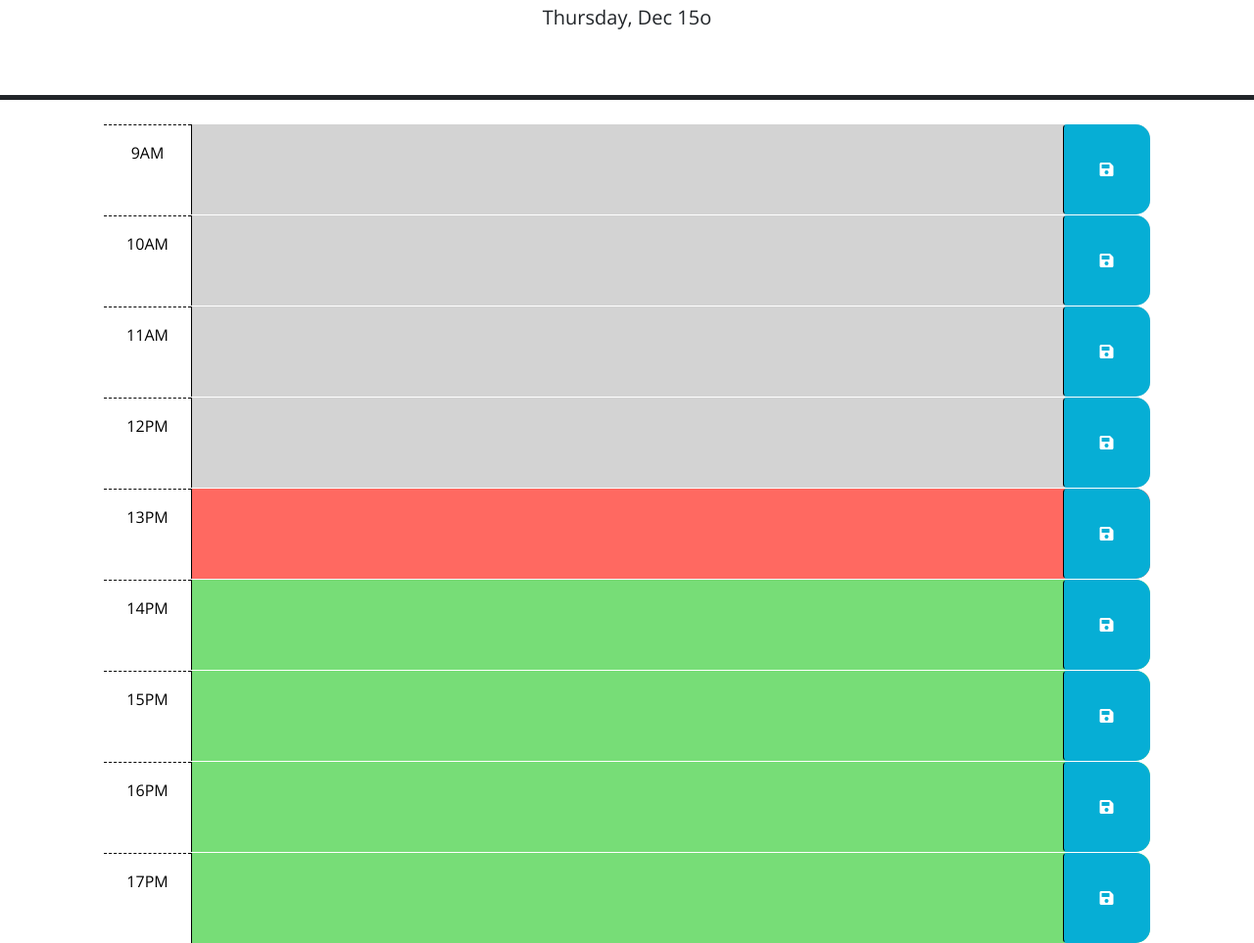
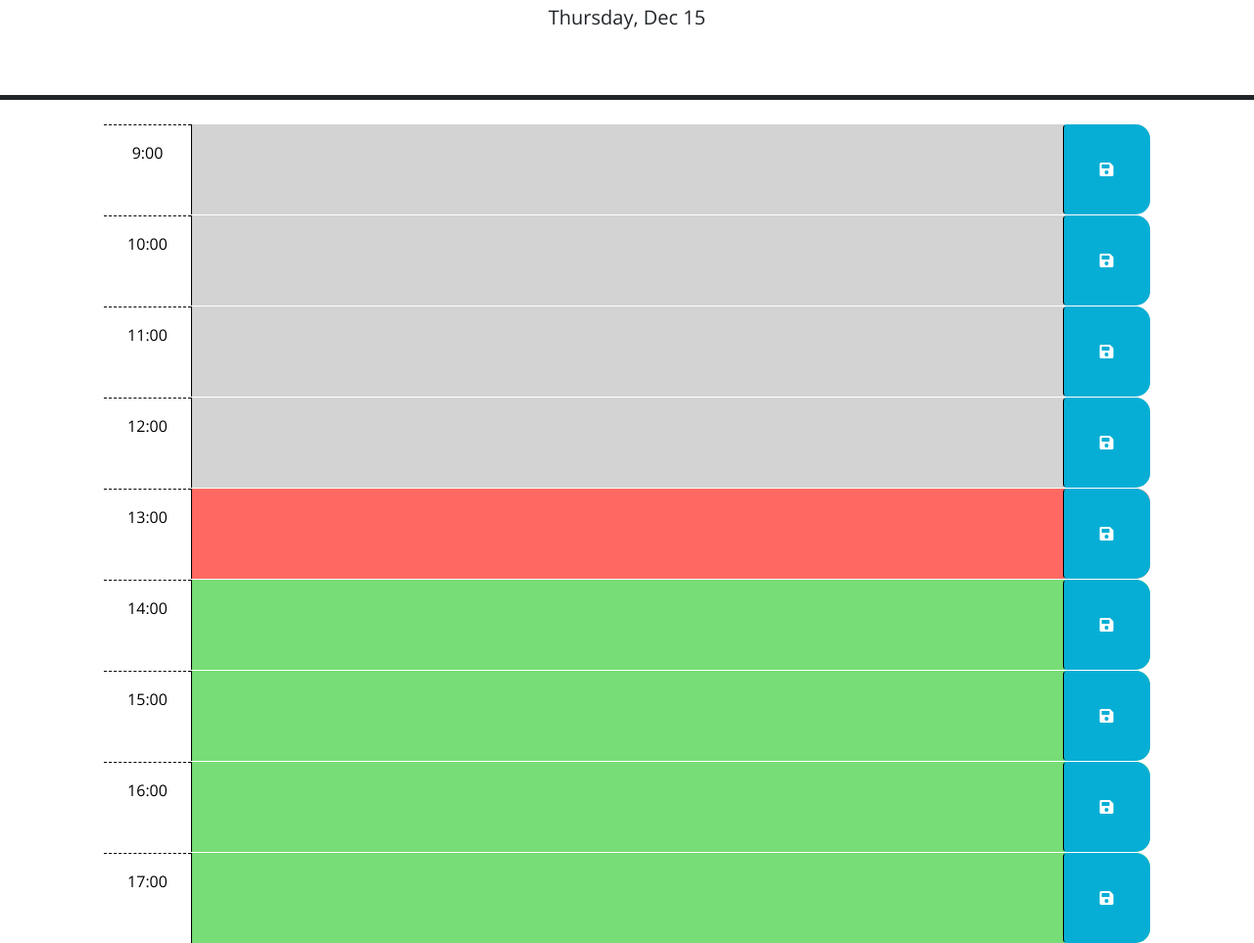
Before and after one commit to Pia-Fierro/work-day-scheduler-pia, a plain HTML site: page index.html in a window 1280 px wide. Shown: the part 176-1139 px from the top of the page at 98% size. Drawn offline with nearby package versions, Linux system fonts and the light colour scheme.

Commit message:
Readme file updated (link to app and screenshot)

```diff
--- a/assets/js/script.js
+++ b/assets/js/script.js
@@ -42,8 +42,11 @@ $('.saveBtn').click(function(){
   }
 )
 
-//code to display current date in top of website. Format Do is not working
-$('#currentDay').text(currentDay.format('dddd, MMM Do'))
+//code to display current date in top of website.
+$('#currentDay').text(currentDay.format('dddd, MMM D'))
+
+//Format Do is not working
+//$('#currentDay').text(currentDay.format('dddd, MMM Do'))
 
 }
 
--- a/index.html
+++ b/index.html
@@ -21,7 +21,7 @@
     <div class="container-lg px-5">
 
       <div id="9" class="row time-block">
-        <div class="col-2 col-md-1 hour text-center py-3">9AM</div>
+        <div class="col-2 col-md-1 hour text-center py-3">9:00</div>
         <textarea class="col-8 col-md-10 description" rows="3"> </textarea>
         <button class="btn saveBtn col-2 col-md-1" aria-label="save">
           <i class="fas fa-save" aria-hidden="true"></i>
@@ -30,7 +30,7 @@
 
 
       <div id="10" class="row time-block">
-        <div class="col-2 col-md-1 hour text-center py-3">10AM</div>
+        <div class="col-2 col-md-1 hour text-center py-3">10:00</div>
         <textarea class="col-8 col-md-10 description" rows="3"> </textarea>
         <button class="btn saveBtn col-2 col-md-1" aria-label="save">
           <i class="fas fa-save" aria-hidden="true"></i>
@@ -39,7 +39,7 @@
 
 
       <div id="11" class="row time-block">
-        <div class="col-2 col-md-1 hour text-center py-3">11AM</div>
+        <div class="col-2 col-md-1 hour text-center py-3">11:00</div>
         <textarea class="col-8 col-md-10 description" rows="3"> </textarea>
         <button class="btn saveBtn col-2 col-md-1" aria-label="save">
           <i class="fas fa-save" aria-hidden="true"></i>
@@ -47,7 +47,7 @@
       </div>
 
       <div id="12" class="row time-block">
-        <div class="col-2 col-md-1 hour text-center py-3">12PM</div>
+        <div class="col-2 col-md-1 hour text-center py-3">12:00</div>
         <textarea class="col-8 col-md-10 description" rows="3"> </textarea>
         <button class="btn saveBtn col-2 col-md-1" aria-label="save">
           <i class="fas fa-save" aria-hidden="true"></i>
@@ -55,7 +55,7 @@
       </div>
 
       <div id="13" class="row time-block">
-        <div class="col-2 col-md-1 hour text-center py-3">13PM</div>
+        <div class="col-2 col-md-1 hour text-center py-3">13:00</div>
         <textarea class="col-8 col-md-10 description" rows="3"> </textarea>
         <button class="btn saveBtn col-2 col-md-1" aria-label="save">
           <i class="fas fa-save" aria-hidden="true"></i>
@@ -63,7 +63,7 @@
       </div>
 
       <div id="14" class="row time-block">
-        <div class="col-2 col-md-1 hour text-center py-3">14PM</div>
+        <div class="col-2 col-md-1 hour text-center py-3">14:00</div>
         <textarea class="col-8 col-md-10 description" rows="3"> </textarea>
         <button class="btn saveBtn col-2 col-md-1" aria-label="save">
           <i class="fas fa-save" aria-hidden="true"></i>
@@ -71,7 +71,7 @@
       </div>
 
       <div id="15" class="row time-block">
-        <div class="col-2 col-md-1 hour text-center py-3">15PM</div>
+        <div class="col-2 col-md-1 hour text-center py-3">15:00</div>
         <textarea class="col-8 col-md-10 description" rows="3"> </textarea>
         <button class="btn saveBtn col-2 col-md-1" aria-label="save">
           <i class="fas fa-save" aria-hidden="true"></i>
@@ -79,7 +79,7 @@
       </div>
 
       <div id="16" class="row time-block">
-        <div class="col-2 col-md-1 hour text-center py-3">16PM</div>
+        <div class="col-2 col-md-1 hour text-center py-3">16:00</div>
         <textarea class="col-8 col-md-10 description" rows="3"> </textarea>
         <button class="btn saveBtn col-2 col-md-1" aria-label="save">
           <i class="fas fa-save" aria-hidden="true"></i>
@@ -87,7 +87,7 @@
       </div>
 
       <div id="17" class="row time-block">
-        <div class="col-2 col-md-1 hour text-center py-3">17PM</div>
+        <div class="col-2 col-md-1 hour text-center py-3">17:00</div>
         <textarea class="col-8 col-md-10 description" rows="3"> </textarea>
         <button class="btn saveBtn col-2 col-md-1" aria-label="save">
           <i class="fas fa-save" aria-hidden="true"></i>
```
Also changed, not shown: assets/images/screenshoot.jpg (added), 1 other file.
